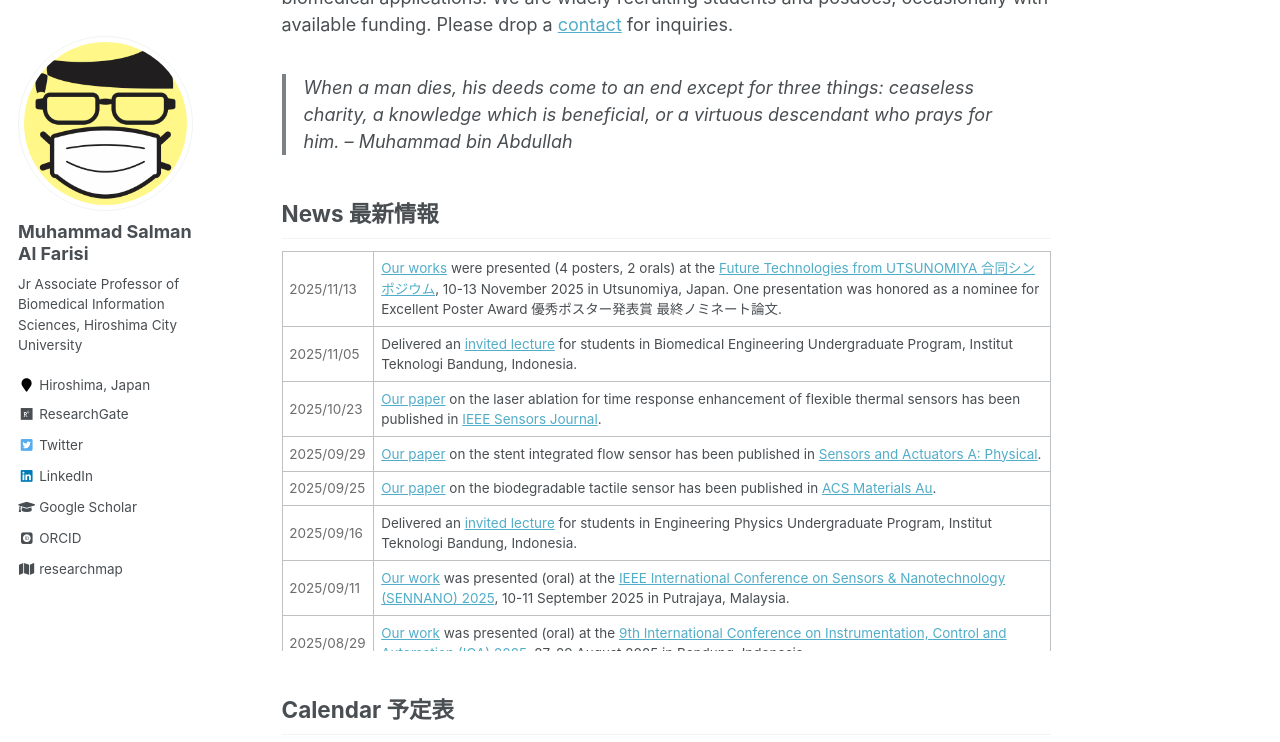
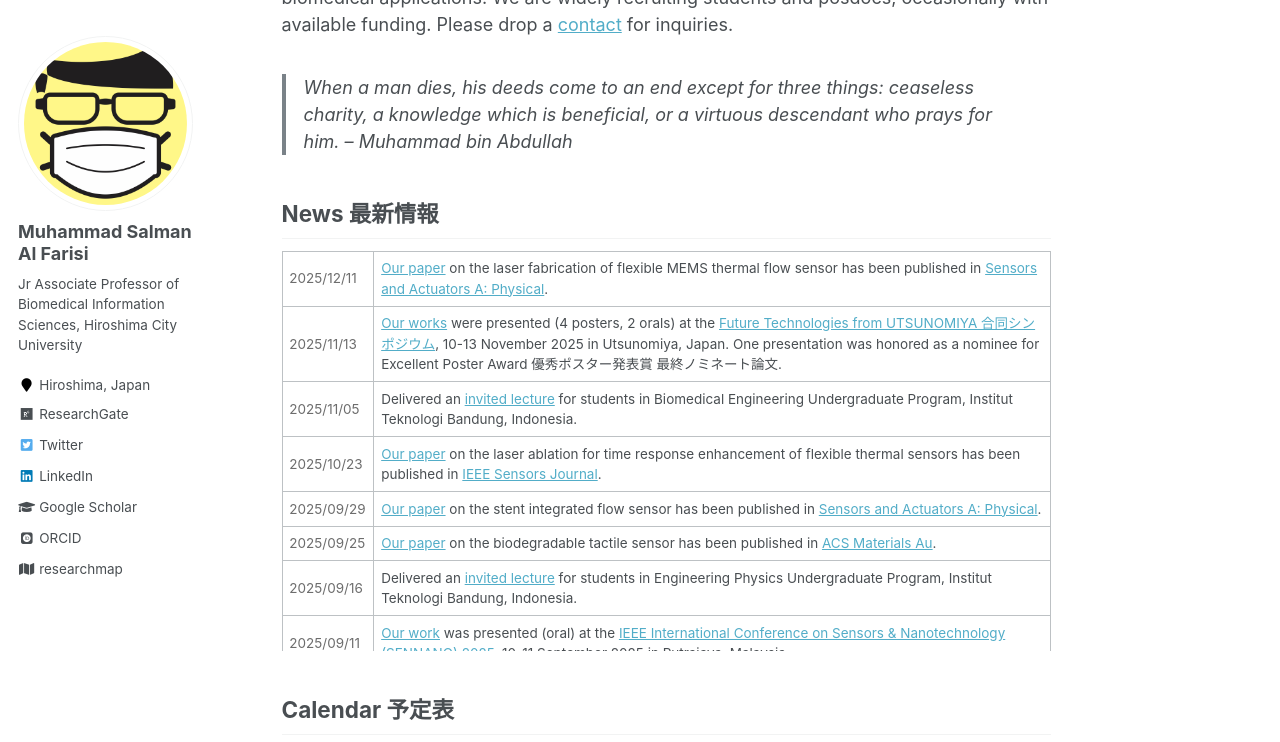
Before and after one commit to msalfarisi/msalfarisi.github.io, a Jekyll site: the page built from _pages/home.md, in a window 1280 px wide and 900 px high, scrolled down 457 px, cut to the strip 0-742 px from the top of the window. Built offline with Jekyll 4.4.1, drawn with Linux system fonts in a browser that asks for light colours; some web fonts are replaced.

Commit message:
Update home.md

```diff
--- a/_pages/home.md
+++ b/_pages/home.md
@@ -22,6 +22,10 @@
 
 <div style="overflow-y: scroll; height:400px;">
  <table style="width:100%">
+  <tr>
+    <td style="color:#6d6d6d;">2025/12/11</td>
+    <td><a href="/publication/">Our paper</a> on the laser fabrication of flexible MEMS thermal flow sensor has been published in <a href="https://doi.org/10.1016/j.sna.2025.117377">Sensors and Actuators A: Physical</a>.</td>
+  </tr>
   <tr>
     <td style="color:#6d6d6d;">2025/11/13</td>
     <td><a href="/publication/">Our works</a> were presented (4 posters, 2 orals) at the <a href="https://sensorsymposium.org/">Future Technologies from UTSUNOMIYA 合同シンポジウム</a>, 10-13 November 2025 in Utsunomiya, Japan. One presentation was honored as a nominee for Excellent Poster Award 優秀ポスター発表賞 最終ノミネート論文.</td>
```
